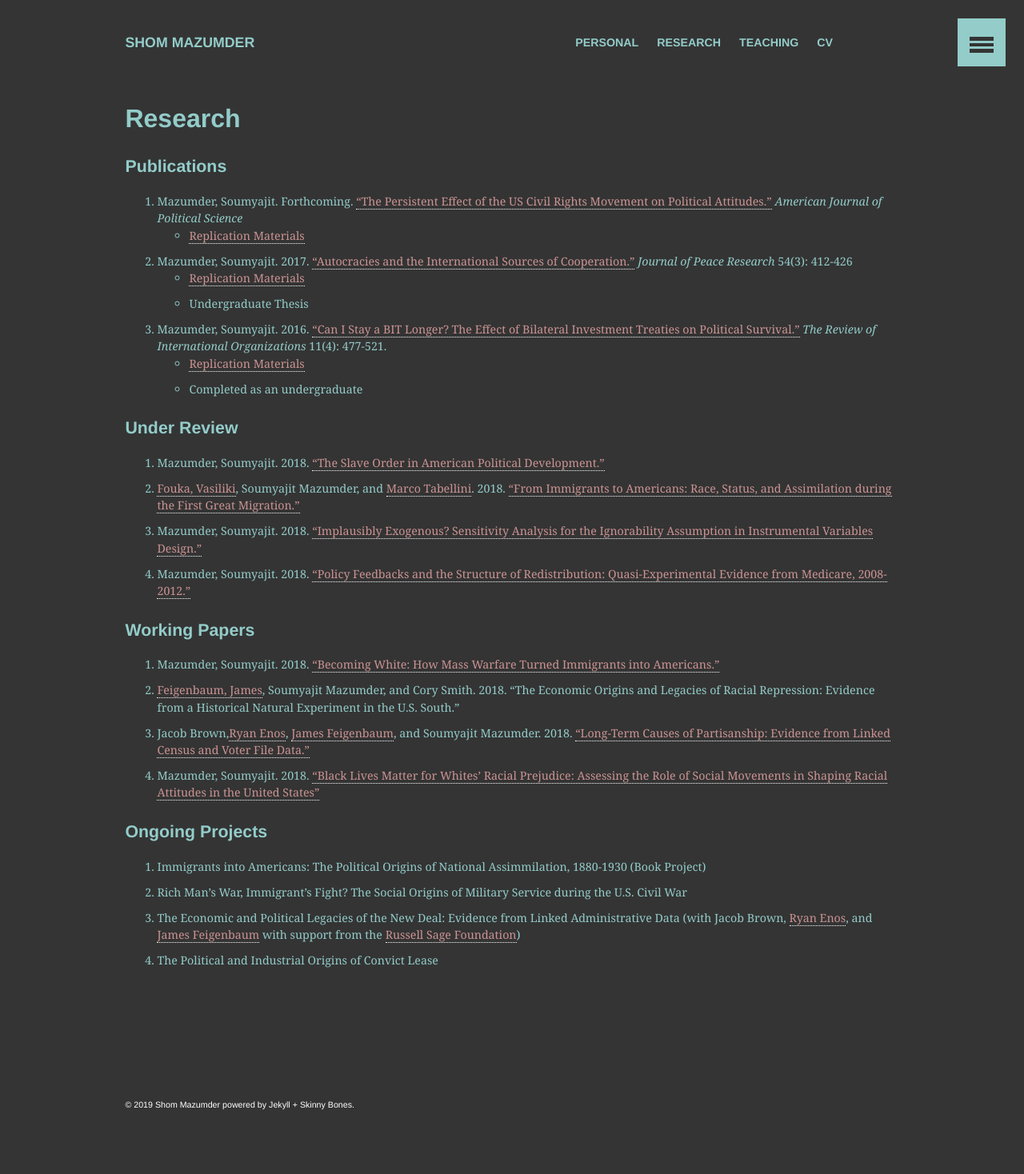
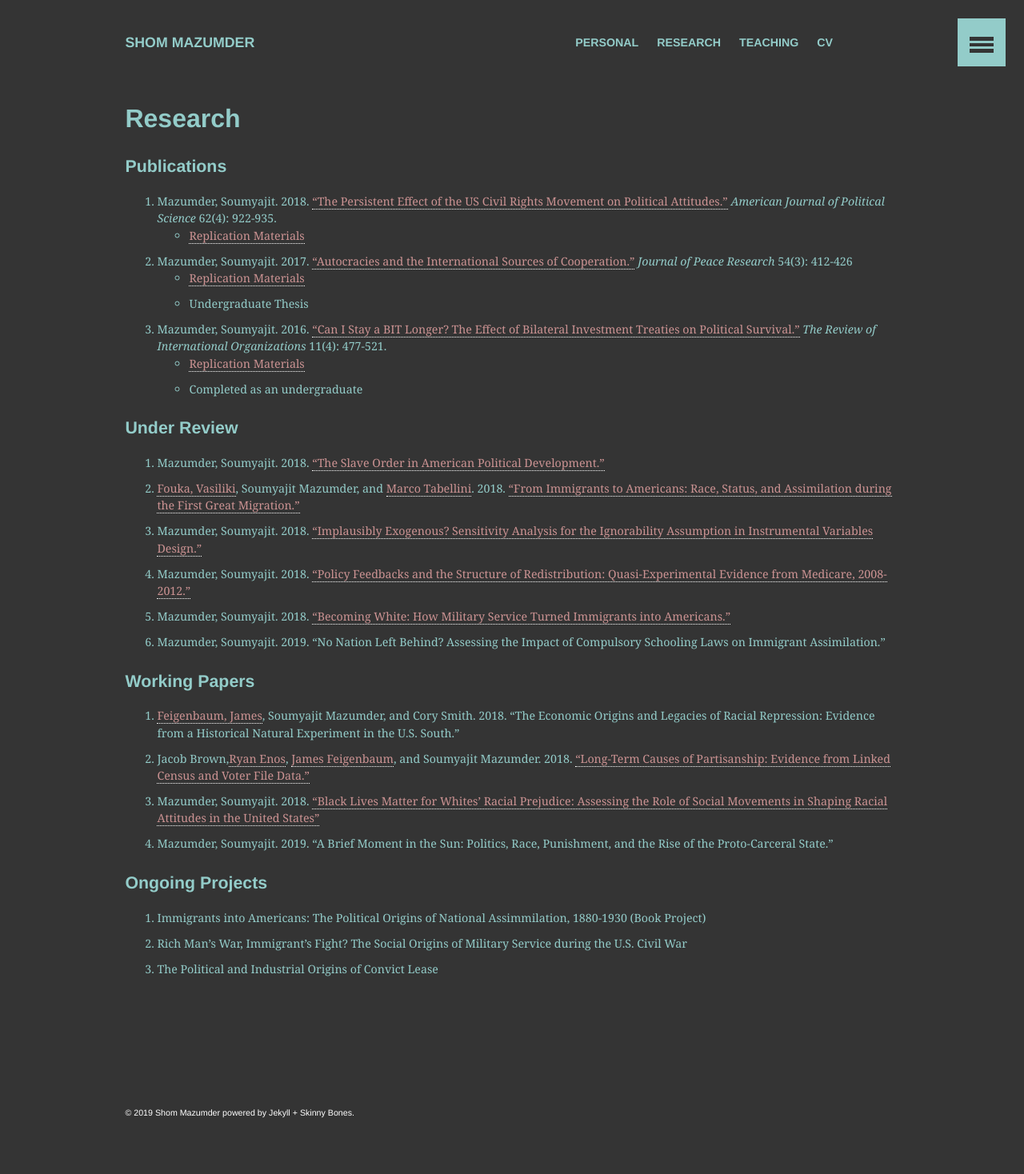
Before and after one commit to shommazumder/shommazumder.github.io-archive, a Jekyll site: the page built from _pages/research.md, in a window 1280 px wide. Shown: the whole page at 80% size. Built offline with Jekyll 4.4.1, drawn with Linux system fonts in a browser that asks for light colours.

Commit message:
updated working papers list

```diff
--- a/_pages/research.md
+++ b/_pages/research.md
@@ -7,7 +7,7 @@ layout: archive
 
 #### Publications
 
-3. Mazumder, Soumyajit. Forthcoming. ["The Persistent Effect of the US Civil Rights Movement on Political Attitudes."](https://www.dropbox.com/s/0zbge0qmdl2k7zl/Mazumder-2018-American_Journal_of_Political_Science.pdf?raw=1) *American Journal of Political Science*
+3. Mazumder, Soumyajit. 2018. ["The Persistent Effect of the US Civil Rights Movement on Political Attitudes."](https://www.dropbox.com/s/0zbge0qmdl2k7zl/Mazumder-2018-American_Journal_of_Political_Science.pdf?raw=1) *American Journal of Political Science* 62\(4\): 922-935.
 	* [Replication Materials](https://dataverse.harvard.edu/dataset.xhtml?persistentId=doi:10.7910/DVN/WKJJ3Z)
 2. Mazumder, Soumyajit. 2017. ["Autocracies and the International Sources of Cooperation."](https://www.dropbox.com/s/nbke8xin0x31hy9/Mazumder_JPR_2017.pdf?raw=1) *Journal of Peace Research* 54\(3\): 412-426
 	* [Replication Materials](https://static-content.springer.com/esm/art%3A10.1007%2Fs11558-015-9235-7/MediaObjects/11558_2015_9235_MOESM1_ESM.zip)
@@ -22,17 +22,18 @@ layout: archive
 2. [Fouka, Vasiliki](https://people.stanford.edu/vfouka/), Soumyajit Mazumder, and [Marco Tabellini](http://economics.mit.edu/grad/mtabe). 2018. ["From Immigrants to Americans: Race, Status, and Assimilation during the First Great Migration."](https://www.dropbox.com/s/d195aja5xjl0909/fmt-assimilation-v3.pdf?raw=1)
 3. Mazumder, Soumyajit. 2018. ["Implausibly Exogenous? Sensitivity Analysis for the Ignorability Assumption in Instrumental Variables Design."](https://www.dropbox.com/s/n0gra6omkwltei7/mazumder-ivsens-v1.pdf?raw=1)
 4. Mazumder, Soumyajit. 2018. ["Policy Feedbacks and the Structure of Redistribution: Quasi-Experimental Evidence from Medicare, 2008-2012."](https://www.dropbox.com/s/ey0tvpz3ppr37qf/mazumder_medicare_v5.pdf?raw=1)
+5. Mazumder, Soumyajit. 2018. ["Becoming White: How Military Service Turned Immigrants into Americans."](https://www.dropbox.com/s/f4u583cju7q2caq/war-assimilation-mazumder.pdf?raw=1)
+6. Mazumder, Soumyajit. 2019. "No Nation Left Behind? Assessing the Impact of Compulsory Schooling Laws on Immigrant Assimilation."
 
 #### Working Papers
 
-1. Mazumder, Soumyajit. 2018. ["Becoming White: How Mass Warfare Turned Immigrants into Americans."](https://www.dropbox.com/s/f4u583cju7q2caq/war-assimilation-mazumder.pdf?raw=1)
-2. [Feigenbaum, James](http://jamesfeigenbaum.github.io/), Soumyajit Mazumder, and Cory Smith. 2018. "The Economic Origins and Legacies of Racial Repression: Evidence from a Historical Natural Experiment in the U.S. South."
-3. Jacob Brown,[Ryan Enos](http://ryandenos.com/), [James Feigenbaum](http://jamesfeigenbaum.github.io/), and Soumyajit Mazumder. 2018. ["Long-Term Causes of Partisanship: Evidence from Linked Census and Voter File Data."](https://www.dropbox.com/s/aaocr5rk1jvoz29/BrownEnosFeigenbaumMazumder.pdf?raw=1)
-4. Mazumder, Soumyajit. 2018. ["Black Lives Matter for Whites' Racial Prejudice: Assessing the Role of Social Movements in Shaping Racial Attitudes in the United States"](https://www.dropbox.com/s/5jdzi0wbvd62l1y/blm-attitudes-v1.pdf?raw=1)
+1. [Feigenbaum, James](http://jamesfeigenbaum.github.io/), Soumyajit Mazumder, and Cory Smith. 2018. "The Economic Origins and Legacies of Racial Repression: Evidence from a Historical Natural Experiment in the U.S. South."
+2. Jacob Brown,[Ryan Enos](http://ryandenos.com/), [James Feigenbaum](http://jamesfeigenbaum.github.io/), and Soumyajit Mazumder. 2018. ["Long-Term Causes of Partisanship: Evidence from Linked Census and Voter File Data."](https://www.dropbox.com/s/aaocr5rk1jvoz29/BrownEnosFeigenbaumMazumder.pdf?raw=1)
+3. Mazumder, Soumyajit. 2018. ["Black Lives Matter for Whites' Racial Prejudice: Assessing the Role of Social Movements in Shaping Racial Attitudes in the United States"](https://www.dropbox.com/s/5jdzi0wbvd62l1y/blm-attitudes-v1.pdf?raw=1)
+4. Mazumder, Soumyajit. 2019. "A Brief Moment in the Sun: Politics, Race, Punishment, and the Rise of the Proto-Carceral State."
 
 #### Ongoing Projects
 
 1. Immigrants into Americans: The Political Origins of National Assimmilation, 1880-1930 \(Book Project\)
 2. Rich Man's War, Immigrant's Fight? The Social Origins of Military Service during the U.S. Civil War
-3. The Economic and Political Legacies of the New Deal: Evidence from Linked Administrative Data \(with Jacob Brown, [Ryan Enos](http://ryandenos.com/), and [James Feigenbaum](http://jamesfeigenbaum.github.io/) with support from the [Russell Sage Foundation](https://www.russellsage.org/)\)
 4. The Political and Industrial Origins of Convict Lease
```
